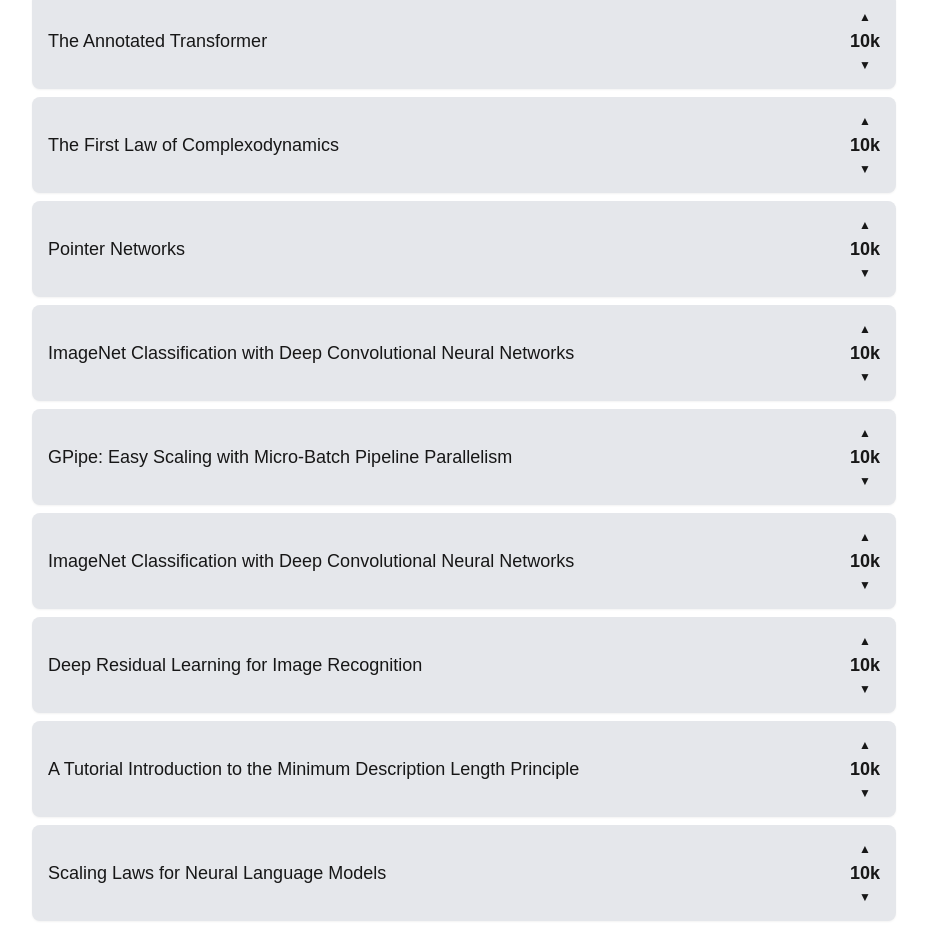
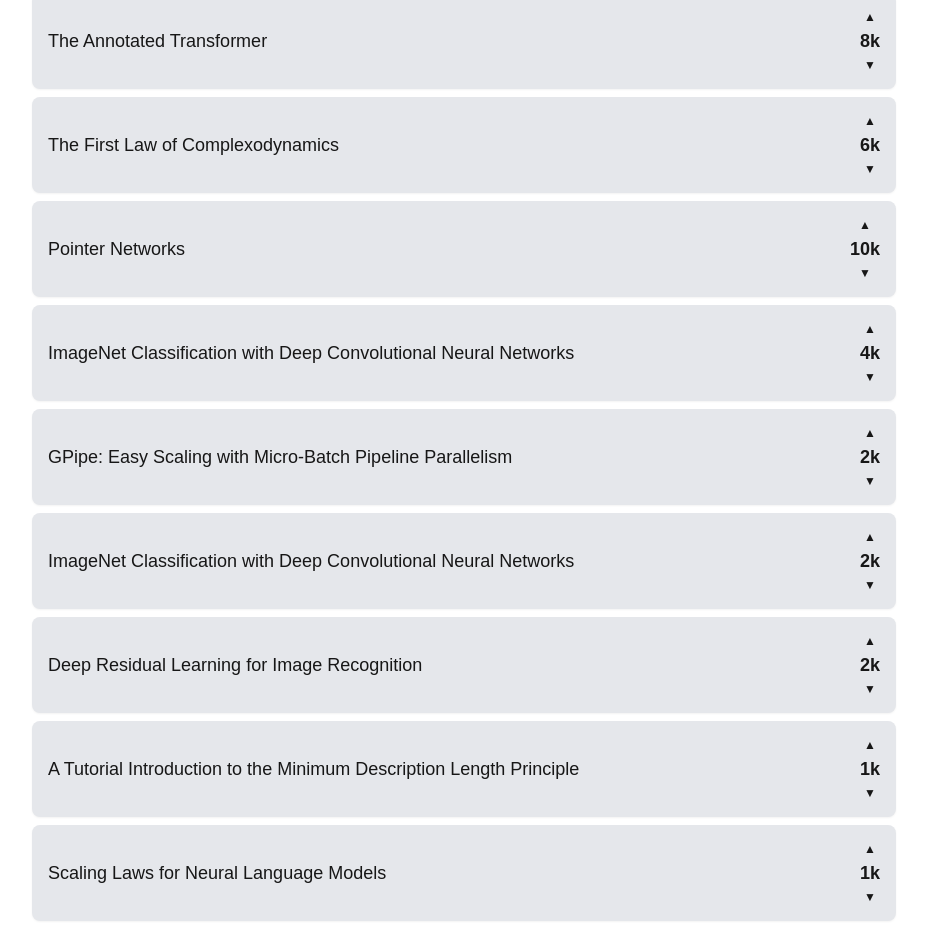
Before and after one commit to FagerholmEmil/tinxer, a Next.js app: page /leaderboard in a window 1280 px wide. Shown: the part 301-1246 px from the top of the page, without its empty margins (176-1103 px from the left). Built offline with nearby package versions, Linux system fonts and the light colour scheme; no server answers.

Commit message:
added matches and papers

```diff
--- a/app/leaderboard/page.tsx
+++ b/app/leaderboard/page.tsx
@@ -22,15 +22,15 @@ const Leaderboard = () => {
             </div>
             <div>
                 <LeaderboardItem title="Attention is all you need" votes={10} />
-                <LeaderboardItem title="The Annotated Transformer" votes={10} />
-                <LeaderboardItem title="The First Law of Complexodynamics" votes={10} />
+                <LeaderboardItem title="The Annotated Transformer" votes={8} />
+                <LeaderboardItem title="The First Law of Complexodynamics" votes={6} />
                 <LeaderboardItem title="Pointer Networks" votes={10} />
-                <LeaderboardItem title="ImageNet Classification with Deep Convolutional Neural Networks" votes={10} />
-                <LeaderboardItem title="GPipe: Easy Scaling with Micro-Batch Pipeline Parallelism" votes={10} />
-                <LeaderboardItem title="ImageNet Classification with Deep Convolutional Neural Networks" votes={10} />
-                <LeaderboardItem title="Deep Residual Learning for Image Recognition" votes={10} />
-                <LeaderboardItem title="A Tutorial Introduction to the Minimum Description Length Principle" votes={10} />
-                <LeaderboardItem title="Scaling Laws for Neural Language Models" votes={10} />
+                <LeaderboardItem title="ImageNet Classification with Deep Convolutional Neural Networks" votes={4} />
+                <LeaderboardItem title="GPipe: Easy Scaling with Micro-Batch Pipeline Parallelism" votes={2} />
+                <LeaderboardItem title="ImageNet Classification with Deep Convolutional Neural Networks" votes={2} />
+                <LeaderboardItem title="Deep Residual Learning for Image Recognition" votes={2} />
+                <LeaderboardItem title="A Tutorial Introduction to the Minimum Description Length Principle" votes={1} />
+                <LeaderboardItem title="Scaling Laws for Neural Language Models" votes={1} />
             </div>
         </div>
     )
--- /dev/null
+++ b/app/matches/page.tsx
@@ -0,0 +1,11 @@
+import React from 'react'
+
+const Matches = () => {
+    return (
+        <div className="max-w-4xl mx-auto p-4 w-[80vw]">
+          Matches
+        </div>
+    )
+}
+
+export default Matches
--- /dev/null
+++ b/app/papers/page.tsx
@@ -0,0 +1,9 @@
+import React from 'react'
+
+const page = () => {
+  return (
+    <div>Liked Papers</div>
+  )
+}
+
+export default page
--- a/app/profile/page.tsx
+++ b/app/profile/page.tsx
@@ -9,7 +9,7 @@ const ProfilePage = async () => {
 
   return (
     <div className="container mx-auto px-4 py-8">
-      <h1 className="text-3xl font-bold mb-6">Your Profile: {user?.user_metadata.full_name || 'User'}</h1>
+      <h1 className="text-3xl font-bold mb-6">Your Profile: {user?.user_metadata.full_name || 'Emil Fagerholm'}</h1>
       <ProfileContent />
     </div>
   )
--- a/components/ProfileContent.tsx
+++ b/components/ProfileContent.tsx
@@ -1,7 +1,8 @@
 import React from 'react';
 import { Button } from './ui/button';
 import { Card, CardHeader, CardContent } from './ui/card';
-import Sidebar  from '../components/Sidebar';
+import Sidebar from '../components/Sidebar';
+import Link from 'next/link';
 
 const ProfileContent: React.FC = () => {
     return (
@@ -9,7 +10,7 @@ const ProfileContent: React.FC = () => {
             <Card>
                 <CardHeader>
                     <h2 className="text-xl font-semibold">Your Matches</h2>
-          <p className="text-xl font-semibold">False</p>
+                    <Link href="/matches" className="underline text-blue-700 text-sm font-semibold">3 matches</Link>
                 </CardHeader>
                 <CardContent>
                     {/* Add matches content here */}
@@ -18,7 +19,10 @@ const ProfileContent: React.FC = () => {
 
             <Card>
                 <CardHeader>
-          <h2 className="text-xl font-semibold">Liked Papers</h2>
+                    <h2 className="text-xl font-semibold">
+                        Liked Papers
+                    </h2>
+                        <Link href="/papers" className="underline text-blue-700 text-sm font-semibold">20 papers</Link>
                 </CardHeader>
                 <CardContent>
                     {/* Add liked papers content here */}
```
Lines whose indentation alone changed are shown as unchanged.
